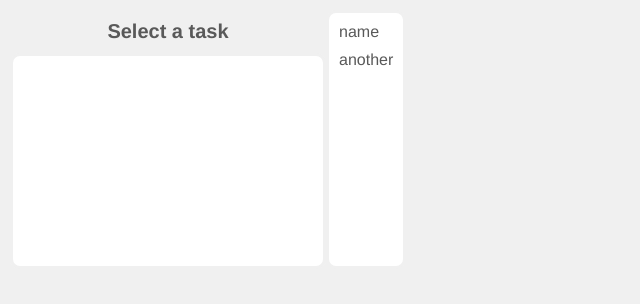
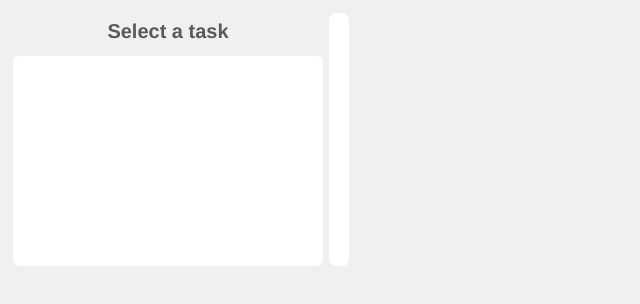
Before and after one commit to overlisted/subtask, a React (Create React App) app: page / in a window 1280 px wide. Shown: the top 304 px of the page, without its empty margins (0-640 px from the left). Built offline with nearby package versions, Linux system fonts and the light colour scheme.

Commit message:
add an extra prop for switcher element

```diff
--- a/src/UILib/switcher.tsx
+++ b/src/UILib/switcher.tsx
@@ -3,7 +3,8 @@ import {observer} from "mobx-react";
 
 export interface SwitcherOptionData {}
 
-export interface SwitcherOptionProps extends SwitcherOptionData {
+export interface SwitcherOptionProps<T extends SwitcherOptionData> {
+  element: T;
   isActive(): boolean;
   activate(): void;
 }
@@ -15,7 +16,7 @@ export interface SwitcherStore {
 
 interface SwitcherPropsData {
   store: SwitcherStore;
-  Component: new (props: any) => React.Component<SwitcherOptionProps>;
+  Component: new (props: any) => React.Component<SwitcherOptionProps<SwitcherOptionData>>;
 }
 
 @observer
@@ -24,7 +25,8 @@ export class Switcher extends React.Component<SwitcherPropsData> {
     const {Component, store} = this.props;
 
     return store.optionsData.map(it => {
-      return <Component {...it}
+      return <Component
+        element={it}
         isActive={() => store.activeOption === it}
         activate={() => {store.activeOption = it}}
       />
```
